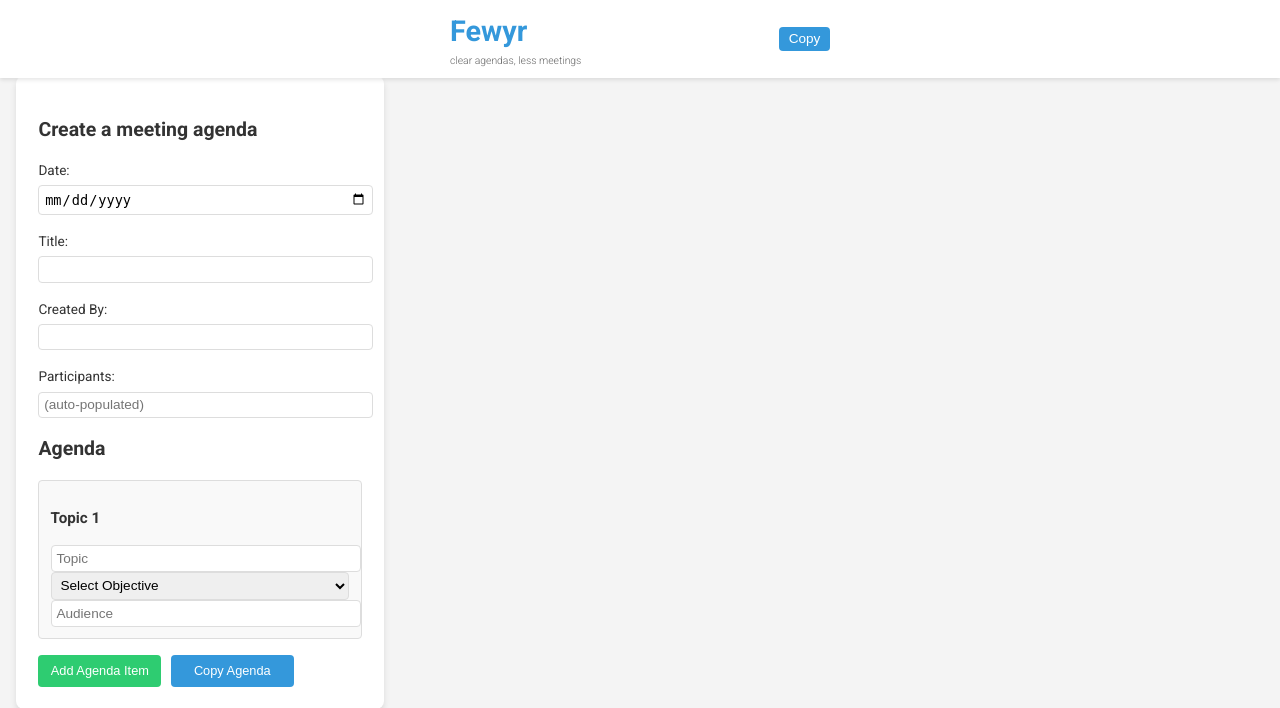
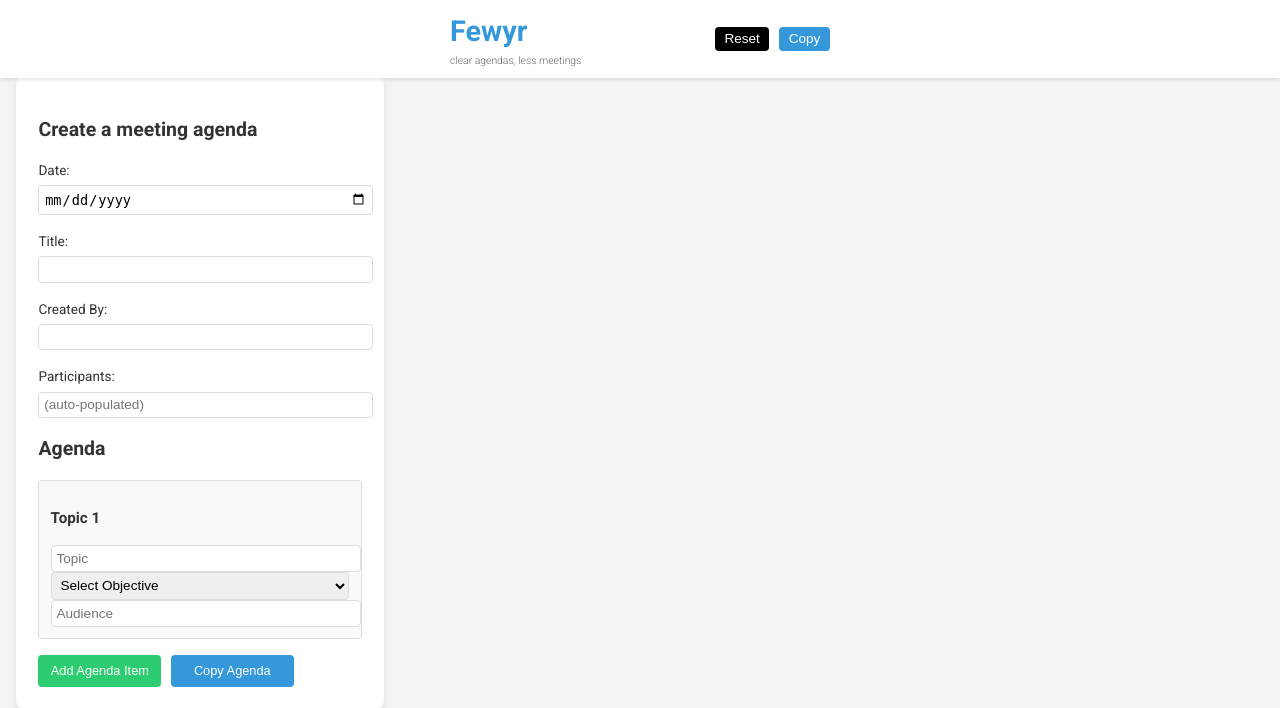
Before and after one commit to VinceStaL/Fewyr-Chrome-Extension, a PHP site: page / in a window 1280 px wide. Shown: the top 708 px of the page. Run offline with PHP 8.4, Linux system fonts and the light colour scheme.

Commit message:
added reset button

```diff
--- a/index.html
+++ b/index.html
@@ -17,6 +17,7 @@
                 </div>
             </div>
             <div id="user-actions">
+                <button id="resetBtn" class="btn btn-black">Reset</button>
                 <div class="copy-container">
                     <button id="copyBtn" class="btn btn-primary">Copy</button>
                     <span id="copyMsg" class="copy-msg" style="display: none;">Copied!</span>
--- a/script.js
+++ b/script.js
@@ -1,4 +1,12 @@
 document.addEventListener('DOMContentLoaded', () => {
+    document.getElementById('resetBtn').addEventListener('click', () => {
+        document.getElementById('meetingForm').reset();
+        const agendaItems = document.getElementById('agendaItems');
+        agendaItems.innerHTML = '';
+        document.getElementById('participants').value = '';
+        createAgendaItem(1);
+    });
+
     const meetingForm = document.getElementById('meetingForm');
     const addAgendaItemBtn = document.getElementById('addAgendaItem');
     const agendaItems = document.getElementById('agendaItems');
--- a/styles.css
+++ b/styles.css
@@ -226,6 +226,15 @@ input, select {
     background-color: #cccccc;
 }
 
+.btn-black {
+    background-color: #000000;
+    color: white;
+}
+
+.btn-black:hover {
+    background-color: #333333;
+}
+
 @media (max-width: 768px) {
     .sticky-header {
         padding: 0.6rem 0;
```
